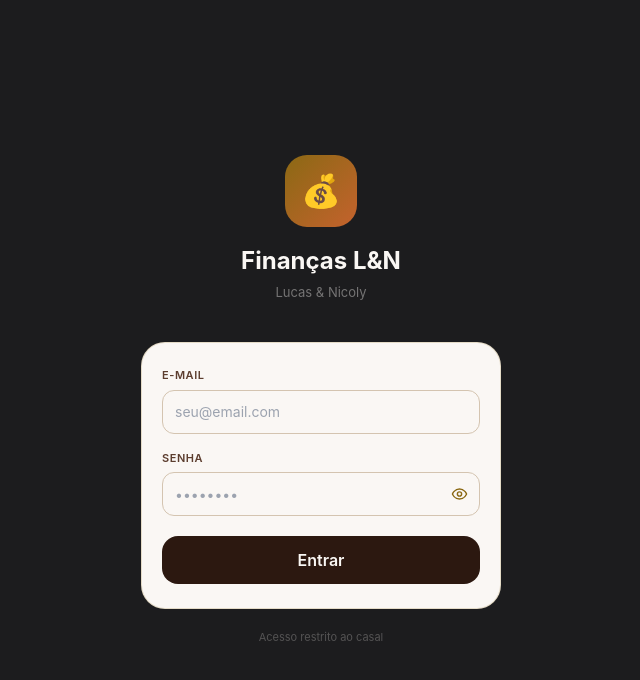
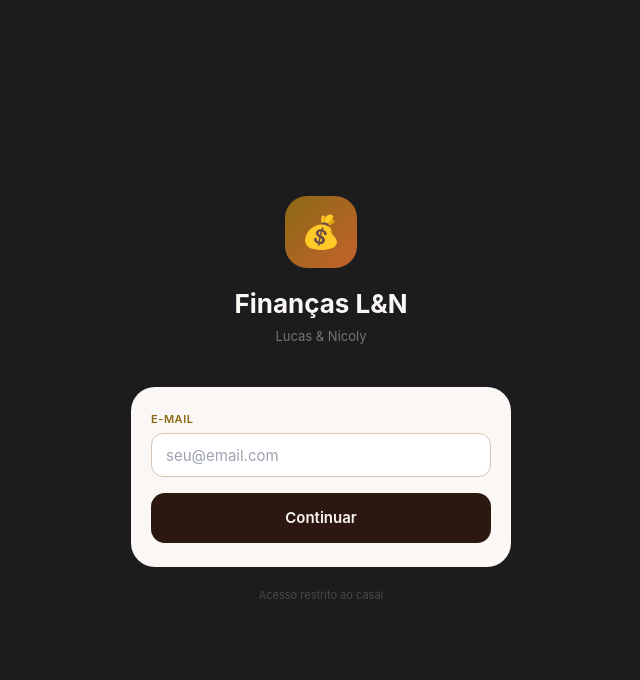
Before and after one commit to lucadavesson/financas-lucas-nicoly, a Next.js app: page /login in a window 1280 px wide. Shown: the top 680 px of the page, without its empty margins (319-959 px from the left). Built offline with nearby package versions, Linux system fonts and the light colour scheme.

Commit message:
login_santander.tsx
login_santander.tsx

```diff
--- a/src/app/(auth)/login/page.tsx
+++ b/src/app/(auth)/login/page.tsx
@@ -1,81 +1,171 @@
 'use client'
-import { useState } from 'react'
+import { useState, useEffect } from 'react'
 import { useRouter } from 'next/navigation'
 import { createClient } from '@/lib/supabase/client'
 import { toast } from 'sonner'
 import { Loader2, Eye, EyeOff } from 'lucide-react'
 
+const KNOWN_USERS: Record<string, string> = {
+  'lucasdavesson@gmail.com': 'Lucas Davisson',
+}
+
 export default function LoginPage() {
   const router = useRouter()
-  const [email, setEmail]       = useState('')
-  const [password, setPassword] = useState('')
-  const [showPw, setShowPw]     = useState(false)
-  const [loading, setLoading]   = useState(false)
+  const [step, setStep]           = useState<'email'|'auth'>('email')
+  const [email, setEmail]         = useState('')
+  const [savedEmail, setSavedEmail] = useState('')
+  const [password, setPassword]   = useState('')
+  const [showPw, setShowPw]       = useState(false)
+  const [loading, setLoading]     = useState(false)
+  const [faceLoading, setFaceLoading] = useState(false)
+  const [userName, setUserName]   = useState('')
 
-  async function handleLogin(e: React.FormEvent) {
+  // Verifica se tem e-mail salvo
+  useEffect(() => {
+    const saved = localStorage.getItem('ln_last_email')
+    if (saved) {
+      setSavedEmail(saved)
+      setEmail(saved)
+      const name = KNOWN_USERS[saved] || saved.split('@')[0]
+      setUserName(name)
+      setStep('auth')
+    }
+  }, [])
+
+  function handleEmailSubmit(e: React.FormEvent) {
+    e.preventDefault()
+    if (!email) return
+    const name = KNOWN_USERS[email] || email.split('@')[0]
+    setUserName(name)
+    setSavedEmail(email)
+    localStorage.setItem('ln_last_email', email)
+    setStep('auth')
+  }
+
+  async function handleFaceId() {
+    if (!window.PublicKeyCredential) {
+      toast.info('Face ID não disponível — use sua senha')
+      return
+    }
+    setFaceLoading(true)
+    try {
+      // Tenta autenticação biométrica via WebAuthn
+      const assertion = await navigator.credentials.get({
+        publicKey: {
+          challenge: new Uint8Array(32).map(() => Math.random() * 256),
+          rpId: window.location.hostname,
+          userVerification: 'required',
+          timeout: 30000,
+        }
+      })
+      if (assertion) {
+        // Biometria aprovada — faz login com a senha salva
+        const saved = localStorage.getItem('ln_saved_pw')
+        if (saved) {
+          const supabase = createClient()
+          const { error } = await supabase.auth.signInWithPassword({ email: savedEmail, password: atob(saved) })
+          if (!error) { router.push('/dashboard'); router.refresh(); return }
+        }
+        toast.info('Face ID reconhecido! Digite sua senha para confirmar.')
+      }
+    } catch {
+      toast.info('Face ID não configurado — use sua senha')
+    } finally {
+      setFaceLoading(false)
+    }
+  }
+
+  async function handlePasswordLogin(e: React.FormEvent) {
     e.preventDefault()
     setLoading(true)
     const supabase = createClient()
-    const { error } = await supabase.auth.signInWithPassword({ email, password })
-    if (error) { toast.error('E-mail ou senha incorretos'); setLoading(false); return }
+    const { error } = await supabase.auth.signInWithPassword({ email: savedEmail, password })
+    if (error) {
+      toast.error('Senha incorreta')
+      setLoading(false)
+      return
+    }
+    // Salva senha encriptada para o Face ID
+    localStorage.setItem('ln_saved_pw', btoa(password))
     router.push('/dashboard')
     router.refresh()
   }
 
+  // ── Tela 1: E-mail ──────────────────────────────────
+  if (step === 'email') return (
+    <div style={{ width:'100%', maxWidth:380, display:'flex', flexDirection:'column', alignItems:'center' }}>
+      <div style={{ textAlign:'center', marginBottom:40 }}>
+        <div style={{ width:72, height:72, background:'linear-gradient(135deg,#8B6914,#C4622D)', borderRadius:22, display:'flex', alignItems:'center', justifyContent:'center', margin:'0 auto 16px', fontSize:32 }}>💰</div>
+        <h1 style={{ fontSize:26, fontWeight:700, color:'#FAF7F4', margin:0 }}>Finanças L&N</h1>
+        <p style={{ fontSize:13, color:'rgba(250,247,244,0.4)', marginTop:4 }}>Lucas & Nicoly</p>
+      </div>
+      <div style={{ background:'#FAF7F4', borderRadius:24, padding:'24px 20px', width:'100%' }}>
+        <form onSubmit={handleEmailSubmit} style={{ display:'flex', flexDirection:'column', gap:16 }}>
+          <div>
+            <label style={{ display:'block', fontSize:11, fontWeight:600, color:'#8B6914', textTransform:'uppercase', letterSpacing:'0.05em', marginBottom:6 }}>E-mail</label>
+            <input type="email" value={email} onChange={e=>setEmail(e.target.value)}
+              required autoFocus placeholder="seu@email.com"
+              style={{ width:'100%', height:44, background:'#fff', border:'0.5px solid #D4C4B0', borderRadius:12, padding:'0 14px', fontSize:15, outline:'none', boxSizing:'border-box' }}/>
+          </div>
+          <button type="submit" style={{ width:'100%', height:50, background:'#2C1810', color:'#FAF7F4', borderRadius:14, border:'none', fontSize:15, fontWeight:600, cursor:'pointer' }}>
+            Continuar
+          </button>
+        </form>
+      </div>
+      <p style={{ color:'rgba(250,247,244,0.2)', fontSize:11, textAlign:'center', marginTop:20 }}>Acesso restrito ao casal</p>
+    </div>
+  )
+
+  // ── Tela 2: Auth (estilo Santander) ─────────────────
   return (
-    <div style={{ width: '100%', maxWidth: 360 }}>
-      {/* Logo */}
-      <div style={{ textAlign: 'center', marginBottom: 40 }}>
-        <div style={{
-          width: 72, height: 72,
-          background: 'linear-gradient(135deg,#8B6914,#C4622D)',
-          borderRadius: 22, display: 'flex', alignItems: 'center', justifyContent: 'center',
-          margin: '0 auto 16px', fontSize: 32,
-        }}>💰</div>
-        <h1 style={{ fontSize: 24, fontWeight: 700, color: '#FAF7F4', margin: 0 }}>Finanças L&N</h1>
-        <p style={{ fontSize: 13, color: 'rgba(250,247,244,0.4)', marginTop: 4 }}>Lucas & Nicoly</p>
+    <div style={{ width:'100%', maxWidth:380, display:'flex', flexDirection:'column', alignItems:'center' }}>
+      {/* Saudação */}
+      <div style={{ textAlign:'center', marginBottom:32 }}>
+        <div style={{ width:64, height:64, background:'linear-gradient(135deg,#8B6914,#C4622D)', borderRadius:20, display:'flex', alignItems:'center', justifyContent:'center', margin:'0 auto 14px', fontSize:28 }}>💰</div>
+        <p style={{ fontSize:13, color:'rgba(250,247,244,0.5)', marginBottom:4 }}>Olá,</p>
+        <h2 style={{ fontSize:22, fontWeight:700, color:'#FAF7F4', margin:0 }}>{userName} 👋</h2>
+        <button onClick={()=>{setStep('email');setPassword('')}} style={{ fontSize:11, color:'#8B6914', background:'none', border:'none', cursor:'pointer', marginTop:4 }}>
+          ✏️ Trocar conta
+        </button>
       </div>
 
-      {/* Form */}
-      <div style={{
-        background: '#FAF7F4', borderRadius: 24,
-        padding: '24px 20px', border: '0.5px solid rgba(139,105,20,0.2)',
-      }}>
-        <form onSubmit={handleLogin} style={{ display: 'flex', flexDirection: 'column', gap: 16 }}>
+      <div style={{ background:'#FAF7F4', borderRadius:24, padding:'24px 20px', width:'100%' }}>
+        {/* Face ID */}
+        <button type="button" onClick={handleFaceId} disabled={faceLoading}
+          style={{ width:'100%', height:56, background:'#1C1C1E', color:'#FAF7F4', borderRadius:16, border:'none', fontSize:15, fontWeight:600, cursor:'pointer', display:'flex', alignItems:'center', justifyContent:'center', gap:10, marginBottom:16 }}>
+          {faceLoading
+            ? <><Loader2 size={20} style={{animation:'spin 0.8s linear infinite'}}/> Verificando...</>
+            : <><span style={{fontSize:22}}>🔒</span> Entrar com Face ID</>}
+        </button>
+
+        <div style={{ display:'flex', alignItems:'center', gap:10, marginBottom:16 }}>
+          <div style={{ flex:1, height:'0.5px', background:'#D4C4B0' }}/>
+          <span style={{ fontSize:11, color:'#C4A882' }}>ou use sua senha</span>
+          <div style={{ flex:1, height:'0.5px', background:'#D4C4B0' }}/>
+        </div>
+
+        {/* Senha */}
+        <form onSubmit={handlePasswordLogin} style={{ display:'flex', flexDirection:'column', gap:14 }}>
           <div>
-            <label style={{ display: 'block', fontSize: 11, fontWeight: 600, color: '#5C3D2E', textTransform: 'uppercase', letterSpacing: '0.05em', marginBottom: 6 }}>
-              E-mail
-            </label>
-            <input type="email" value={email} onChange={e => setEmail(e.target.value)}
-              required autoComplete="email" placeholder="seu@email.com"
-              className="input-base" />
-          </div>
-          <div>
-            <label style={{ display: 'block', fontSize: 11, fontWeight: 600, color: '#5C3D2E', textTransform: 'uppercase', letterSpacing: '0.05em', marginBottom: 6 }}>
-              Senha
-            </label>
-            <div style={{ position: 'relative' }}>
-              <input type={showPw ? 'text' : 'password'} value={password}
-                onChange={e => setPassword(e.target.value)}
-                required autoComplete="current-password" placeholder="••••••••"
-                className="input-base" style={{ paddingRight: 44 }} />
-              <button type="button" onClick={() => setShowPw(!showPw)} style={{
-                position: 'absolute', right: 12, top: '50%', transform: 'translateY(-50%)',
-                background: 'none', border: 'none', cursor: 'pointer',
-              }}>
-                {showPw ? <EyeOff size={17} color="#8B6914" /> : <Eye size={17} color="#8B6914" />}
+            <label style={{ display:'block', fontSize:11, fontWeight:600, color:'#8B6914', textTransform:'uppercase', letterSpacing:'0.05em', marginBottom:6 }}>Senha</label>
+            <div style={{ position:'relative' }}>
+              <input type={showPw?'text':'password'} value={password}
+                onChange={e=>setPassword(e.target.value)}
+                required autoFocus placeholder="••••••••"
+                style={{ width:'100%', height:44, background:'#fff', border:'0.5px solid #D4C4B0', borderRadius:12, padding:'0 44px 0 14px', fontSize:15, outline:'none', boxSizing:'border-box' }}/>
+              <button type="button" onClick={()=>setShowPw(!showPw)}
+                style={{ position:'absolute', right:12, top:'50%', transform:'translateY(-50%)', background:'none', border:'none', cursor:'pointer' }}>
+                {showPw ? <EyeOff size={17} color="#8B6914"/> : <Eye size={17} color="#8B6914"/>}
               </button>
             </div>
           </div>
-          <button type="submit" disabled={loading} className="btn-primary" style={{ marginTop: 4 }}>
-            {loading ? <><Loader2 size={18} className="animate-spin" /> Entrando...</> : 'Entrar'}
+          <button type="submit" disabled={loading}
+            style={{ width:'100%', height:50, background:'#2C1810', color:'#FAF7F4', borderRadius:14, border:'none', fontSize:15, fontWeight:600, cursor:'pointer', display:'flex', alignItems:'center', justifyContent:'center', gap:8 }}>
+            {loading ? <><Loader2 size={18} style={{animation:'spin 0.8s linear infinite'}}/> Entrando...</> : 'Entrar com senha'}
           </button>
         </form>
       </div>
-
-      <p style={{ color: 'rgba(250,247,244,0.25)', fontSize: 11, textAlign: 'center', marginTop: 20 }}>
-        Acesso restrito ao casal
-      </p>
+      <p style={{ color:'rgba(250,247,244,0.2)', fontSize:11, textAlign:'center', marginTop:20 }}>Acesso restrito ao casal</p>
     </div>
   )
 }
```
